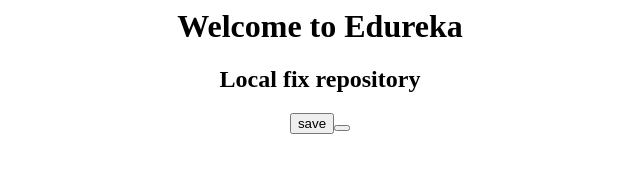
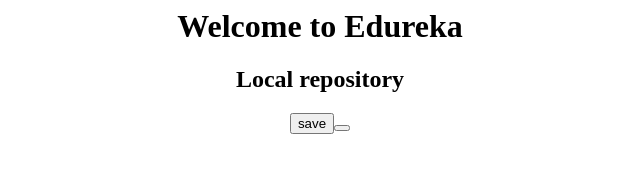
Before and after one commit to Anand-otc/March, a plain HTML site: page Index.html in a window 1280 px wide. Shown: the full height of the page, 320-960 px from the left. Drawn offline with Linux system fonts and the light colour scheme.

Commit message:
Removed fix - ten

```diff
--- a/Index.html
+++ b/Index.html
@@ -6,7 +6,7 @@
 <body>
 <center>
 <h1>Welcome to Edureka</h1>
-<h2>Local fix repository</h2>
+<h2>Local repository</h2>
 <button>save<button>
 </center>
 </body>
```
